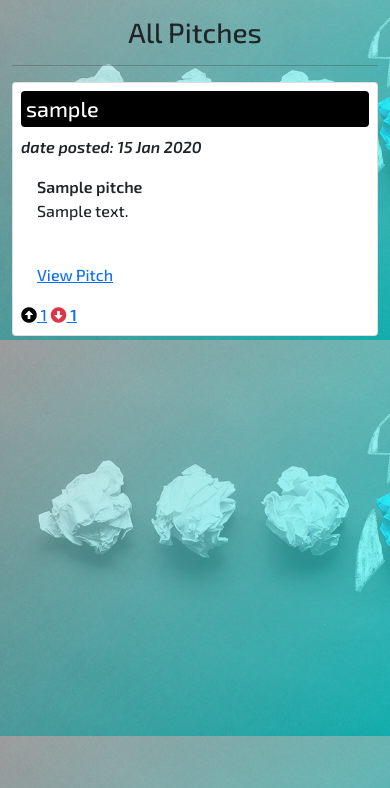
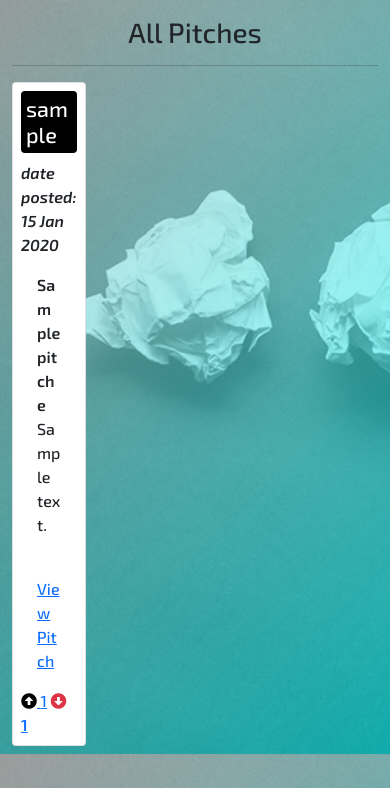
Before and after one commit to Lyonsmasawa/Pitchperfect, a Flask app: page / in a window 390 px wide. Shown: the part 56-844 px from the top of the page. Run offline with Flask 2, Linux system fonts and the light colour scheme; tables that the repository leaves empty hold one stand-in row (values such as "Sample post"); some libraries are stand-ins or nearby versions.

Commit message:
style home

```diff
--- a/app/templates/macros.html
+++ b/app/templates/macros.html
@@ -3,7 +3,7 @@
 
 {% for pitch in pitches %}
 
-<div class="col-md-3 mb-1">
+<div class="col-3 mb-2">
     <div class="card text-justify p-2 h-100">
         <div class="">
             <strong>
```
